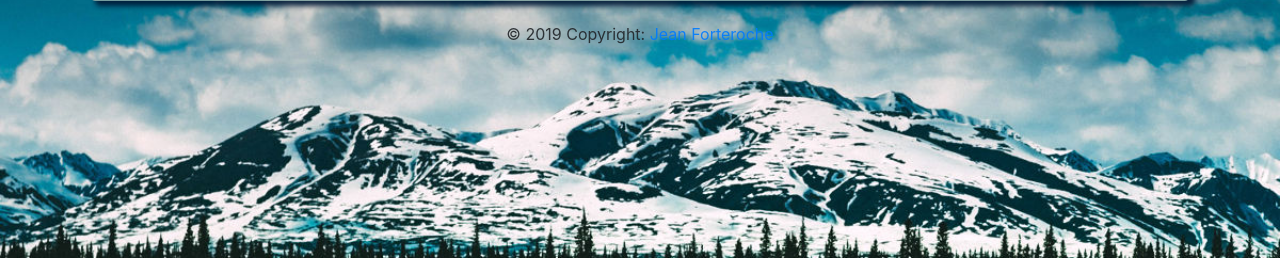
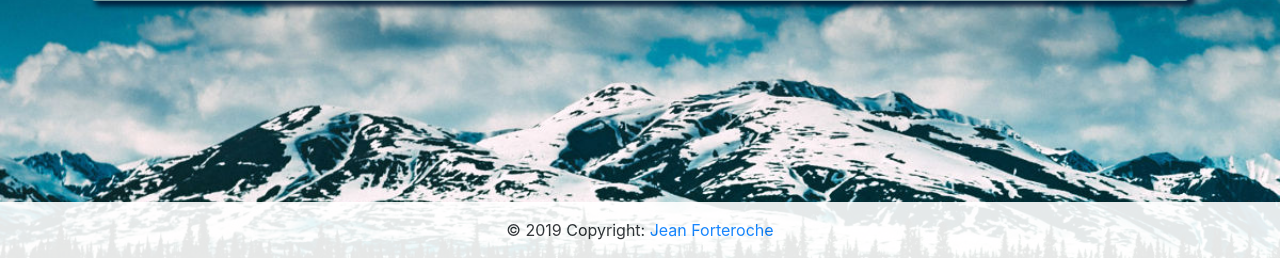
Before and after one commit to sylvainguelle/projet-4, a PHP site: page / in a window 1280 px wide. Shown: the part 542-800 px from the top of the page. Run offline with PHP 8.4, Linux system fonts and the light colour scheme; data that the repository does not hold is empty.

Commit message:
modification footer

```diff
--- a/public/css/style.css
+++ b/public/css/style.css
@@ -7,6 +7,12 @@ body {
 nav {
   background-color: #82a3a1;
 }
+
+footer {
+  background-color: white;
+  opacity: 1;
+}
+
 
 #blog-presentation {
   background-color: #82a3a1;
--- a/view/frontoffice/template.php
+++ b/view/frontoffice/template.php
@@ -48,7 +48,7 @@
     <div id="main-content" class="container">
       <?= $content ?>
     </div>
-      <footer class="page-footer font-small blue">
+      <footer class="page-footer fixed-bottom font-small black">
       <div class="footer-copyright text-center py-3">© 2019 Copyright:
         <a href="#"> Jean Forteroche</a>
       </div>
```
